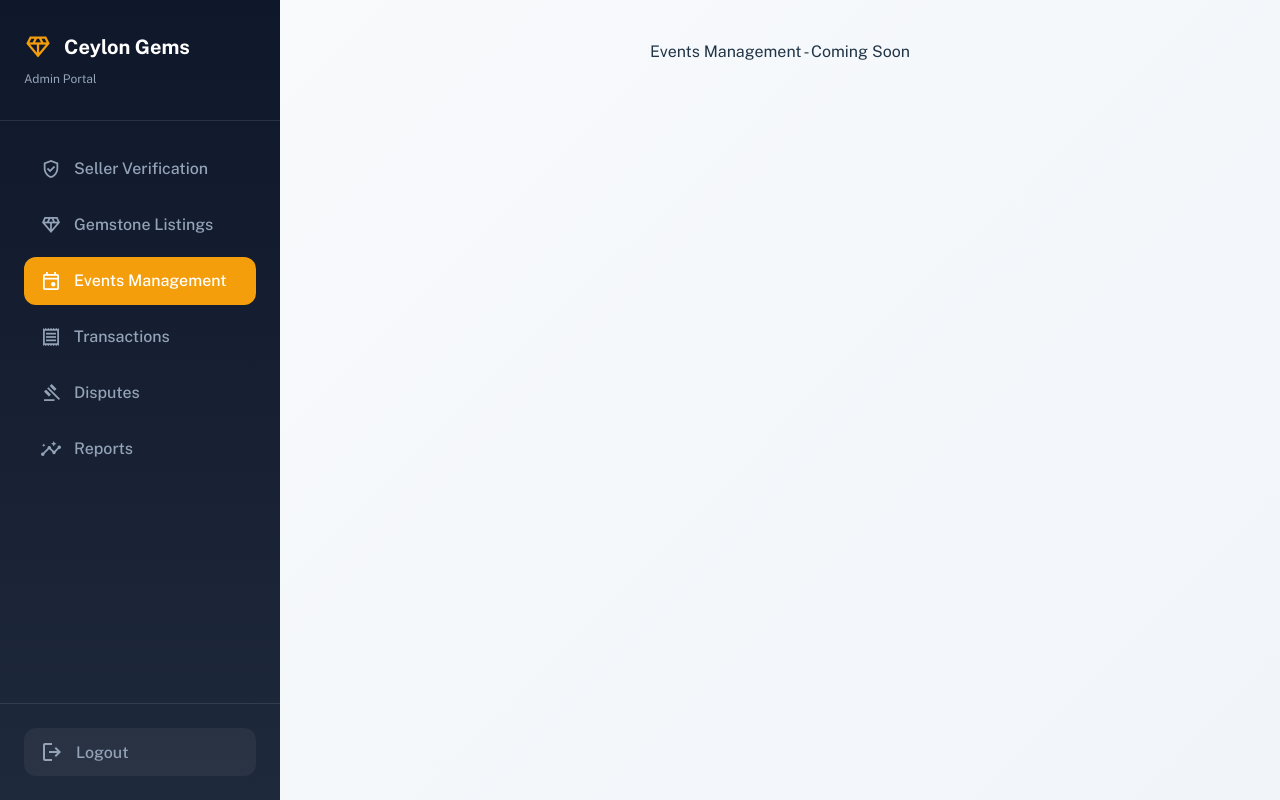
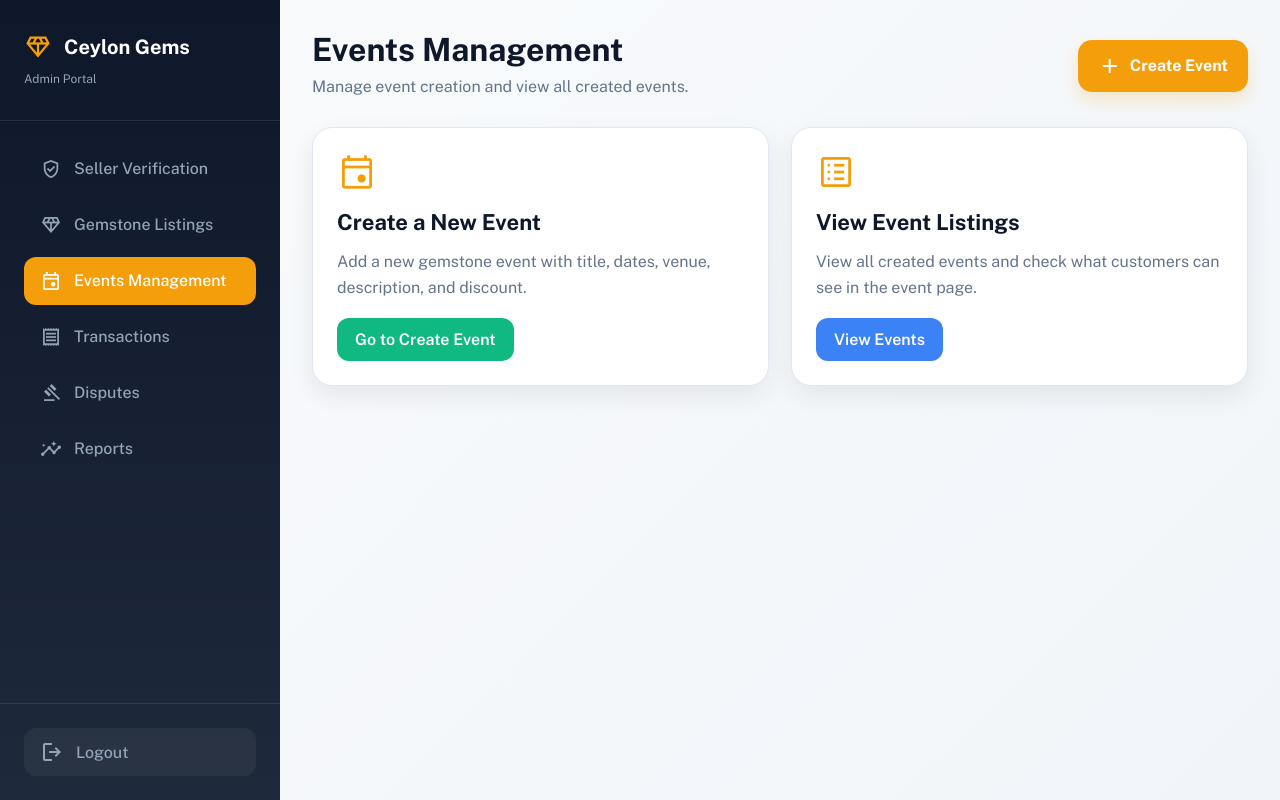
Before and after one commit to IT24101970/gemstore_management_system, a React (Vite) app in the folder client/: page /admin/events in a window 1280 px wide. Built offline with nearby package versions, Linux system fonts and the light colour scheme.

Commit message:
Event Admin part

```diff
--- /dev/null
+++ b/client/src/components/Admin/AdminEventsManagement.jsx
@@ -0,0 +1,60 @@
+import React from 'react';
+import { useNavigate } from 'react-router-dom';
+import './adminStyles.css';
+
+function AdminEventsManagement() {
+    const navigate = useNavigate();
+
+    return (
+        <div className="admin-page">
+            <div className="admin-page-header">
+                <div>
+                    <h1 className="admin-page-title">Events Management</h1>
+                    <p className="admin-page-subtitle">
+                        Manage event creation and view all created events.
+                    </p>
+                </div>
+
+                <button
+                    className="admin-create-btn"
+                    onClick={() => navigate('/createEvent')}
+                >
+                    <span className="material-symbols-outlined">add</span>
+                    Create Event
+                </button>
+            </div>
+
+            <div className="admin-events-grid">
+                <div className="admin-event-card">
+                    <span className="material-symbols-outlined admin-event-icon">event</span>
+                    <h3>Create a New Event</h3>
+                    <p>
+                        Add a new gemstone event with title, dates, venue, description, and discount.
+                    </p>
+                    <button
+                        className="admin-card-btn"
+                        onClick={() => navigate('/createEvent')}
+                    >
+                        Go to Create Event
+                    </button>
+                </div>
+
+                <div className="admin-event-card">
+                    <span className="material-symbols-outlined admin-event-icon">list_alt</span>
+                    <h3>View Event Listings</h3>
+                    <p>
+                        View all created events and check what customers can see in the event page.
+                    </p>
+                    <button
+                        className="admin-card-btn secondary"
+                        onClick={() => navigate('/eventListing')}
+                    >
+                        View Events
+                    </button>
+                </div>
+            </div>
+        </div>
+    );
+}
+
+export default AdminEventsManagement;
--- a/client/src/components/Admin/adminStyles.css
+++ b/client/src/components/Admin/adminStyles.css
@@ -2260,3 +2260,107 @@
         grid-template-columns: repeat(2, 1fr);
     }
 }
+
+
+
+
+
+
+
+.admin-page {
+    padding: 32px;
+}
+
+.admin-page-header {
+    display: flex;
+    justify-content: space-between;
+    align-items: center;
+    gap: 20px;
+    flex-wrap: wrap;
+    margin-bottom: 28px;
+}
+
+.admin-page-title {
+    font-size: 32px;
+    font-weight: 700;
+    color: #0f172a;
+    margin: 0;
+}
+
+.admin-page-subtitle {
+    margin-top: 8px;
+    color: #64748b;
+    font-size: 16px;
+}
+
+.admin-create-btn {
+    display: inline-flex;
+    align-items: center;
+    gap: 8px;
+    background: #f59e0b;
+    color: white;
+    border: none;
+    padding: 14px 20px;
+    border-radius: 14px;
+    font-weight: 700;
+    cursor: pointer;
+    box-shadow: 0 8px 18px rgba(245, 158, 11, 0.22);
+    transition: transform 0.2s ease, box-shadow 0.2s ease;
+}
+
+.admin-create-btn:hover {
+    transform: translateY(-2px);
+    box-shadow: 0 12px 24px rgba(245, 158, 11, 0.28);
+}
+
+.admin-events-grid {
+    display: grid;
+    grid-template-columns: repeat(auto-fit, minmax(280px, 1fr));
+    gap: 22px;
+}
+
+.admin-event-card {
+    background: white;
+    border-radius: 20px;
+    padding: 24px;
+    box-shadow: 0 10px 24px rgba(15, 23, 42, 0.08);
+    border: 1px solid #e2e8f0;
+}
+
+.admin-event-icon {
+    font-size: 40px;
+    color: #f59e0b;
+    margin-bottom: 14px;
+}
+
+.admin-event-card h3 {
+    margin: 0 0 10px 0;
+    font-size: 22px;
+    color: #0f172a;
+}
+
+.admin-event-card p {
+    margin: 0 0 18px 0;
+    color: #64748b;
+    line-height: 1.6;
+}
+
+.admin-card-btn {
+    background: #10b981;
+    color: white;
+    border: none;
+    padding: 12px 18px;
+    border-radius: 12px;
+    font-weight: 600;
+    cursor: pointer;
+    transition: transform 0.2s ease, box-shadow 0.2s ease;
+}
+
+.admin-card-btn:hover {
+    transform: translateY(-2px);
+    box-shadow: 0 10px 18px rgba(16, 185, 129, 0.22);
+}
+
+.admin-card-btn.secondary {
+    background: #3b82f6;
+}
--- a/client/src/main.jsx
+++ b/client/src/main.jsx
@@ -14,6 +14,8 @@ import DisputeManagement from './components/Admin/DisputeManagement';
 import GemstoneApprovals from './components/Admin/GemstoneApprovals';
 import TransactionMonitor from './components/Admin/TransactionMonitor';
 import EventDetails from './components/EventDetails';
+import AdminEventsManagement from './components/Admin/AdminEventsManagement';
+
 
 function Main() {
     const [user, setUser] = useState(null);
@@ -97,7 +99,7 @@ function Main() {
                     <Route index element={<Navigate to="/admin/sellers" />} />
                     <Route path="sellers" element={<SellerApprovals />} />
                     <Route path="gemstones" element={<GemstoneApprovals />} />
-                    <Route path="events" element={<div style={{ padding: '40px', textAlign: 'center' }}>Events Management - Coming Soon</div>} />
+                    <Route path="events" element={<AdminEventsManagement />} />
                     <Route path="transactions" element={<TransactionMonitor />} />
                     <Route path="disputes" element={<DisputeManagement />} />
                     <Route path="reports" element={<Reports />} />
```
